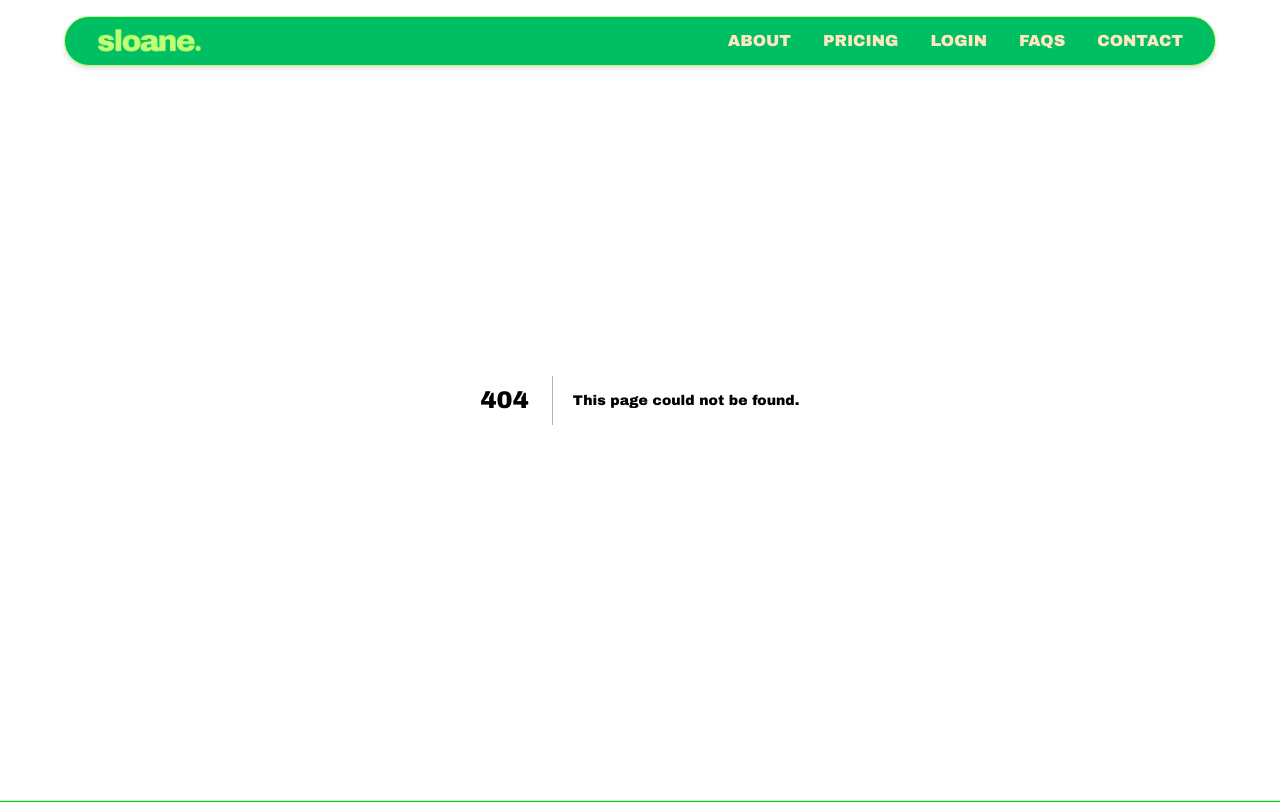
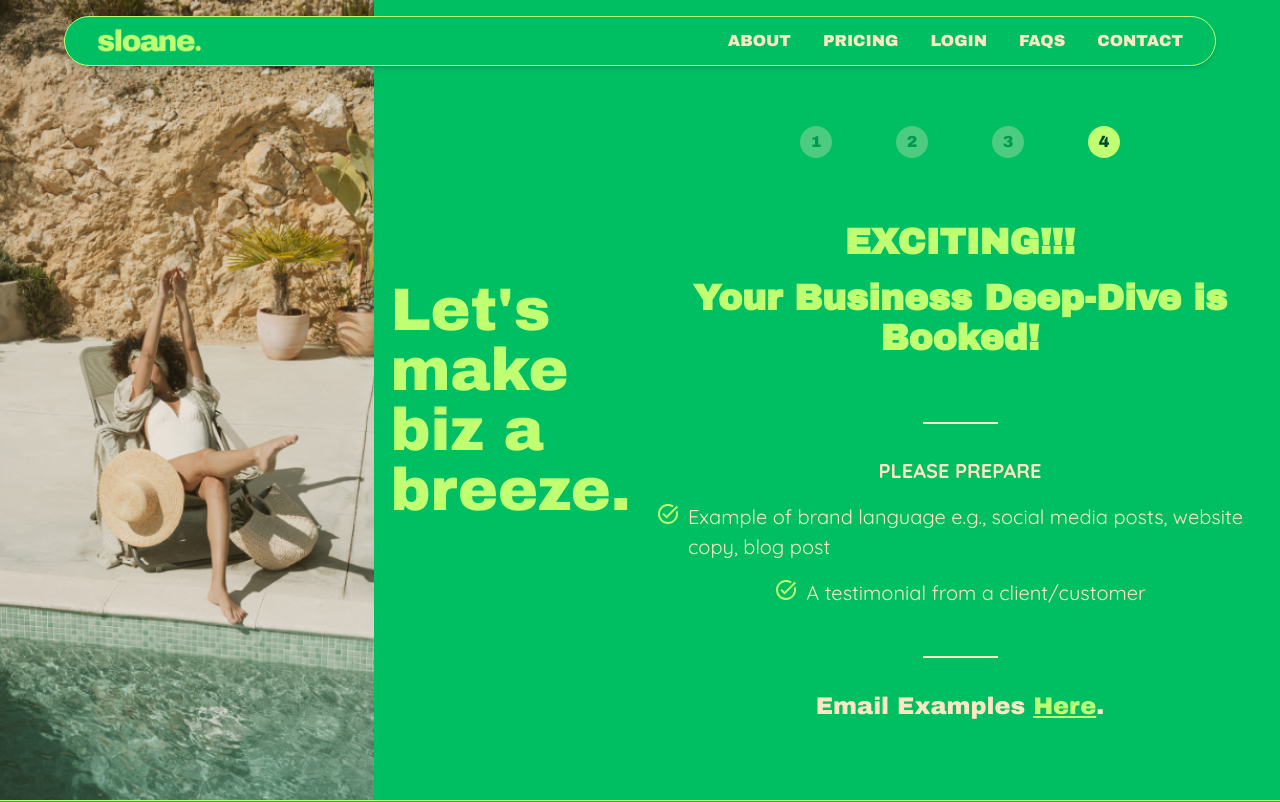
Before and after one commit to tjsoho/sloane, a Next.js app: page /success in a window 1280 px wide. Before the commit this address had no page. Shown: the top 802 px of the page. Built offline with nearby package versions, Linux system fonts and the light colour scheme.

Commit message:
added success page

```diff
--- a/src/app/booking/page.tsx
+++ b/src/app/booking/page.tsx
@@ -42,6 +42,11 @@ const SignupComponent: React.FC = () => {
           >
             3
           </div>
+          <div
+            className={`'bg-brand-logo text-brand-green-dark bg-brand-cream opacity-30 flex  h-8 w-8 items-center justify-center rounded-full`}
+          >
+            4
+          </div>
         </div>
 
         <div className="h-full w-full  lg:py-8 ">
--- /dev/null
+++ b/src/app/success/page.tsx
@@ -0,0 +1,90 @@
+'use client';
+import React from 'react';
+import TaskAltIcon from '@mui/icons-material/TaskAlt';
+
+const Success: React.FC = () => {
+  return (
+    <div className="flex h-full w-full flex-col bg-brand-green lg:h-screen lg:flex-row">
+      {/* left col half width with image  */}
+      <div className="hidden h-screen w-1/2 bg-brand-green lg:flex">
+        <div className="h-full w-3/5">
+          <img
+            src="/images/signup.png"
+            alt="Signup"
+            className="h-full w-full object-cover"
+          />
+        </div>
+        <div className="ml-4 flex h-full w-2/5 items-center">
+          <h1 className="text-6xl leading-none text-brand-logo">
+            Let's<br></br>make<br></br>biz a<br></br>breeze.
+          </h1>
+        </div>
+      </div>
+
+      {/* right col */}
+      <div className="flex h-full w-full flex-col items-center justify-center bg-brand-green pt-32 lg:w-1/2">
+        <div className="mb-8 flex w-full justify-center gap-12 font-Archivo lg:gap-16">
+          <div className="flex h-8 w-8 items-center justify-center rounded-full bg-brand-cream text-brand-green-dark opacity-30">
+            1
+          </div>
+          <div className="flex h-8 w-8 items-center justify-center rounded-full bg-brand-cream text-brand-green-dark opacity-30">
+            2
+          </div>
+          <div className="flex h-8 w-8 items-center justify-center rounded-full bg-brand-cream text-brand-green-dark opacity-30">
+            3
+          </div>
+          <div className="flex h-8 w-8 items-center justify-center rounded-full bg-brand-logo text-brand-green-dark">
+            4
+          </div>
+        </div>
+
+        <div className="h-full w-full items-center justify-center  lg:py-8">
+          <div className="px-4">
+            <h2 className="mb-4 text-center text-3xl font-bold text-brand-logo lg:text-4xl">
+              EXCITING!!!
+            </h2>
+            <h2 className="mb-4 text-center text-3xl font-bold text-brand-logo lg:text-4xl">
+              Your Business Deep-Dive is Booked!
+            </h2>
+            <div className="lg:mt-16">
+              <div className="mx-auto my-8 w-[75px] border-b-2 border-brand-cream"></div>
+              <div className="my-8">
+                <p className="mb-4 px-2 text-center font-bold text-brand-cream">
+                  PLEASE PREPARE
+                </p>
+                <div className="flex flex-row justify-center">
+                  <TaskAltIcon className="mr-2 h-8 w-8 text-brand-logo" />
+                  <p className="mb-4  text-left text-brand-cream">
+                    Example of brand language{' '}
+                    <span className="text-md">
+                      e.g., social media posts, website copy, blog post
+                    </span>
+                  </p>
+                </div>
+                <div className="flex flex-row justify-center">
+                  <TaskAltIcon className="mr-2 h-8 w-8 text-brand-logo" />
+                  <p className="mb-4  text-left text-brand-cream">
+                    A testimonial from a client/customer
+                  </p>
+                </div>
+              </div>
+              <div className="mx-auto my-8 w-[75px] border-b-2 border-brand-cream"></div>
+              <p className="mb-12 px-4 text-center font-Archivo text-brand-cream text-2xl">
+                Email Examples{' '}
+                <a
+                  href="mailto:hello@sloane.biz"
+                  className="text-brand-logo underline"
+                >
+                  Here
+                </a>
+                .
+              </p>
+            </div>
+          </div>
+        </div>
+      </div>
+    </div>
+  );
+};
+
+export default Success;
```
